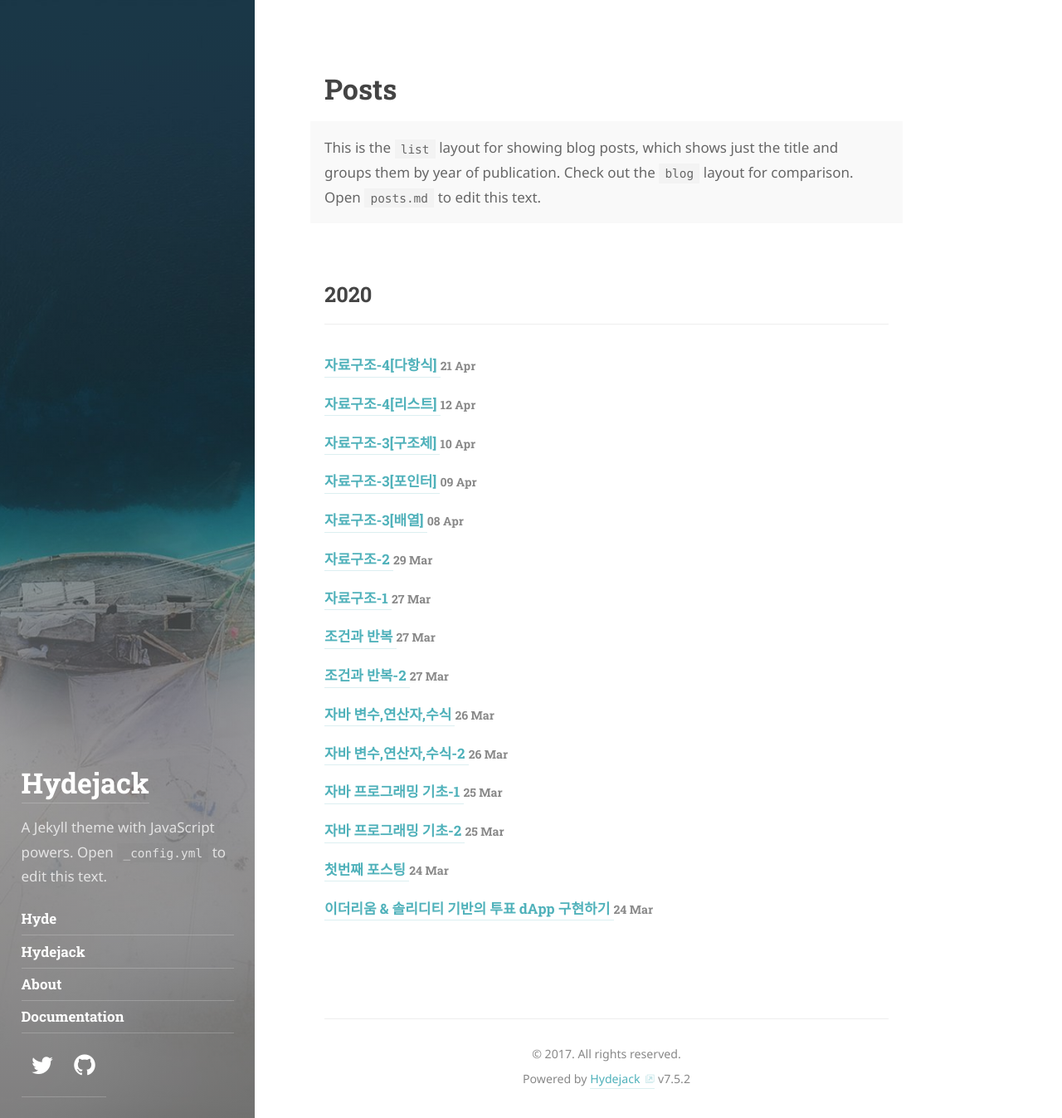
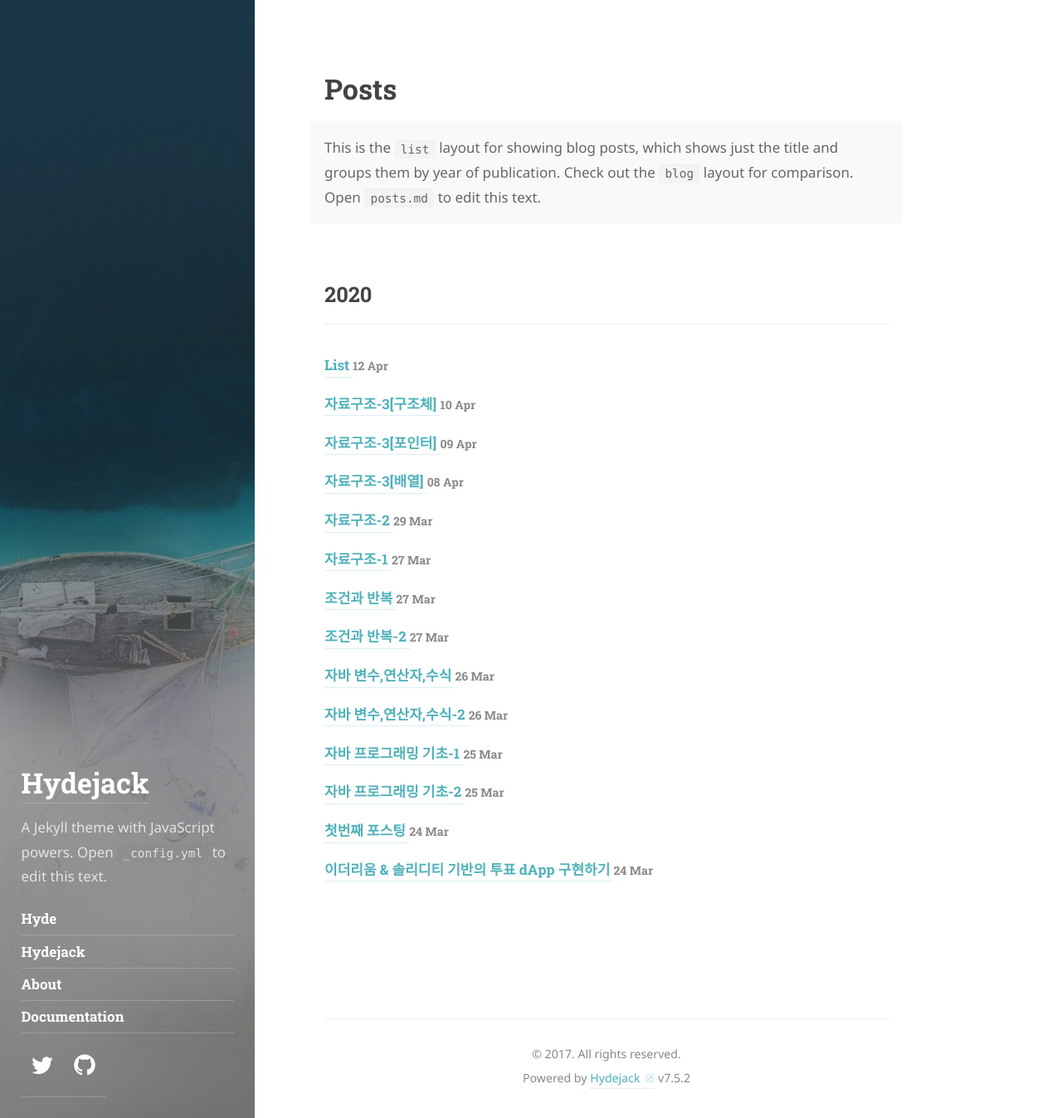
Before and after one commit to kain428/kain428.github.io, a Jekyll site: the page built from posts.md, in a window 1280 px wide and 1347 px high. Shown: the whole window at 83% size. Built offline with Jekyll 4.4.1, drawn with Linux system fonts in a browser that asks for light colours; some web fonts are replaced; part of the change alters nothing that is shown.

Commit message:
다시 올림

````diff
--- a/_posts/2020-04-12-jlgj-4.md
+++ /dev/null
@@ -1,181 +0,0 @@
----
-
-layout: post
-
-title: 자료구조-4[리스트]
-
-comments: true
-
-tag: [자료구조]
----
-
-# 자료구조 [리스트]
-
-## 리스트 [List]
-자료를 나열한 목록
-
-#### 선형 리스트 (Linear List)
-순서 리스트(Ordered List)
-자료들 간에 순서를 갖는 리스트
-
-표현 형식 =
-리스트 이름 = (원소1,원소2,......,원소n)
-
-형 리스트에서 원소를 나열한 순서는 원소들의 순서가 됨.
-
-###### 공백 리스트
--원소가 하나도 없는 리스트
--빈괄호를 사용하여 표현
--- 공백리스트이름 = ( )
-
-###### 선형 리스트의 저장
-원소들의 논리적 순서와 같은 순서로 메모리에 저장
-원소들의 논리적 순서 = 원소들이 저장된 물리적 순서
-
-순차 자료구조의 원소 위치 계산
-=선형 리스트가 저장된 시작 위치 : α
-원소의 길이 :  ℓ
-i번째 원소의 위치 =  α + (i-1)ⅹℓ
-
-#### 선형 리스트에서 원소 삽입
-
--선형리스트 중간에 원소가 삽입되면, 그 이후의 원소들은 한자리씩 자리를 뒤로 이동하여 물리적 순서를 논리적 순서와 일치시킨다.
-
-###### 원소 삽입 방법
- 1. 원소를 삽입할 빈 자리 만들기 => 삽입할 자리 이후의 원소들을 한자리씩 뒤로 자리 이동
-
- 2. 준비한 빈 자리에 원소 삽입하기
-
- ![2020-04-12-1](https://user-images.githubusercontent.com/62532608/79060084-005cd080-7cbc-11ea-9533-de777c8097e4.png)
-
- * 삽입할 자리를 만들기 위한 자리이동 횟수=
- (n+1)개의 원소로 이루어진 선형 리스트에서 k번 자리에 원소를 삽입하는 경우 : k번 원소부터 마지막 인덱스 n번 원소까지 (n-k+1)개의 원소를 이동
-이동횟수 = n-k+1 = 마지막 원소의 인덱스 - 삽입할 자리의 인덱스 +1
-
-#### 선형 리스트에서 원소 삭제
-
--선형리스트 중간에서 원소가 삭제되면, 그 이후의 원소들은 한자리씩 자리를 앞으로 이동하여 물리적 순서를 논리적 순서와 일치시킨다.
-
-###### 원소 삭제 방법
-1. 원소 삭제
-2. 빈자리 채우기
-
-![2020-04-12-2](https://user-images.githubusercontent.com/62532608/79060139-592c6900-7cbc-11ea-8079-3fc944c0519c.png)
-
-
-* 삭제 후, 빈 자리를 채우기 위한 자리이동 횟수
-(n+1)개의 원소로 이루어진 선형 리스트에서 k번 자리의 원소를 삭제한 경우 : (k+1)번 원소부터 마지막 n번 원소까지 (n-(k+1)+1)개의 원소를 이동
-이동횟수 = n-(k+1)+1 = n-k = 마지막 원소의 인덱스-삭제한 자리의 인덱스
-
-## 선형 리스트의 구현
-* 순차 구조의 배열을 사용
-배열  : <인덱스, 원소>의 순서쌍의 집합
-배열의 인덱스 : 배열 원소의 순서 표현
-
-### 1차원 배열을 이용한 선형 리스트의 구현
-
-1차원 배열을 이용한 구현
-![2020-04-12-3](https://user-images.githubusercontent.com/62532608/79060197-1919b600-7cbd-11ea-8c45-8bfd5b157efb.png)
-
-```
-선형 리스트 c 프로그램
-
-  #include <stdio.h>
- void main()
-  {
-     int i, sale[4]={157, 209, 251, 312};
-
-     for(i=0; i<4; i++){
-      printf("\n address:%u sale[%d]=%d", &sale[i], i, sale[i]);
-     }
-
-     getchar();
-  }
-
-```
-
-### 2차원 배열을 이용한 선형 리스트의 구현
-
-* 2차원 배열을 이용한 구현
-![2020-04-12-4](https://user-images.githubusercontent.com/62532608/79060220-8a596900-7cbd-11ea-9055-43cac887c814.png)
-
-##### 2차원 배열의 물리적 저장 방법
--2차원의 논리적 순서를 1차원의 물리적 순서로 변환하는 방법을 사용
-
-* 행 우선 순서 방법(row major order)
--2차원 배열의 첫 번째 인덱스인 행 번호를 기준으로 사용하는 방법
--sale[0][0]=63, sale[0][1]=84, sale[0][2]=140, sale[0][3]=130, sale[1][0]=157, sale[1][1]=209, sale[1][2]=251, sale[1][3]=312
-
-* 원소의 위치 계산 방법 : α + (iⅹnj + j)ⅹℓ
-
--행의 개수가 ni이고 열의 개수가 nj인 2차원 배열 A[ni][nj]의 시작주소가 α이고
-원소의 길이가 ℓ 일 때, i행 j열 원소 즉, A[i][j]의 위치
-
-##### 열 우선 순서 방법(column major order)
-
-* 2차원 배열의 마지막 인덱스인 열 번호를 기준으로 사용하는 방법
-
-* sale[0][0]=63, sale[1][0]=157, sale[0][1]=84, sale[1][1]=209, sale[0][2]=140, sale[1][2]=251, sale[0][3]=130, sale[1][3]=312
-* 원소의 위치 계산 방법 : α + (jⅹni + i)ⅹℓ
-
-![2020-04-12-4](https://user-images.githubusercontent.com/62532608/79060340-e1137280-7cbe-11ea-86da-c00d1419c320.png)
-
-```
-선형 리스트 C 프로그램
-  #include <stdio.h>
-
-  void main()
-  {
-      int i, n=0, *ptr;
-      int sale[2][4] ={{63, 84, 140, 130},
-                       {157, 209, 251, 312}};
-
-      ptr=&sale[0][0];
-      for(i=0; i<8; i++){
-          printf("\n address: %u sale %d = %d", ptr, i, *ptr);
-          ptr++;
-      }
-      getchar();
-  }
-```
-### 3차원 배열을 이용한 구현
-
-![2020-04-12-5](https://user-images.githubusercontent.com/62532608/79060485-7400dc80-7cc0-11ea-9ee7-5c367eba22b3.png)
-
-##### 3차원 배열의 물리적 저장 방법
-
-* 3차원의 논리적 순서를 1차원의 물리적 순서로 변환하는 방법을 사용
-* 면 우선 순서 방법
-
--3차원 배열의 첫 번째 인덱스인 면 번호를 기준으로 사용하는 방법
-
--원소의 위치 계산 방법 : α + {(iⅹnjⅹnk) + (jⅹnk) + k}ⅹℓ
-면의 개수가 ni이고 행의 개수가 nj이고, 열의 개수가 nk 인 3차원 배열 A[ni][nj][nk],
-시작주소가 α이고 원소의 길이가 ℓ 일 때, i면 j행 k열 원소 즉, A[i][j][k]의 위치
-
-* 열 우선 순서 방법
--3차원 배열의 마지막 인덱스인 열 번호를 기준으로 사용하는 방법
--원소의 위치 계산 방법 : α + {(kⅹnjⅹni) + (jⅹni) + i}ⅹℓ
-
-![2020-04-12-6](https://user-images.githubusercontent.com/62532608/79060519-ef628e00-7cc0-11ea-93ff-ffdd59d97c69.png)
-
-```
-선형 리스트 C 프로그램
-  #include <stdio.h>
-
-  void main()
-  {
-      int i, n=0, *ptr;
-      int sale[2][2][4] ={{{63, 84, 140, 130},
-                    	 {157, 209, 251, 312}},
- 	                     {{59, 80, 130, 135},
-       		        {149, 187, 239, 310}}
-                        };
-      ptr=&sale[0][0][0];
-      for(i=0; i<16; i++){
-          printf("\n address: %u sale %2d = %3d", ptr, i, *ptr);
-          ptr++;
-      }
-      getchar();
-  }
-```
--- a/_posts/2020-04-21-jlgj-4-2.md
+++ b/_posts/2020-04-21.md
@@ -2,7 +2,7 @@
 
 layout: post
 
-title: 자료구조-4[다항식]
+title: 자료구조-3[다항식]
 
 comments: true
 
````
Also changed, not shown: _posts/2020-04-12-list.md (added).
